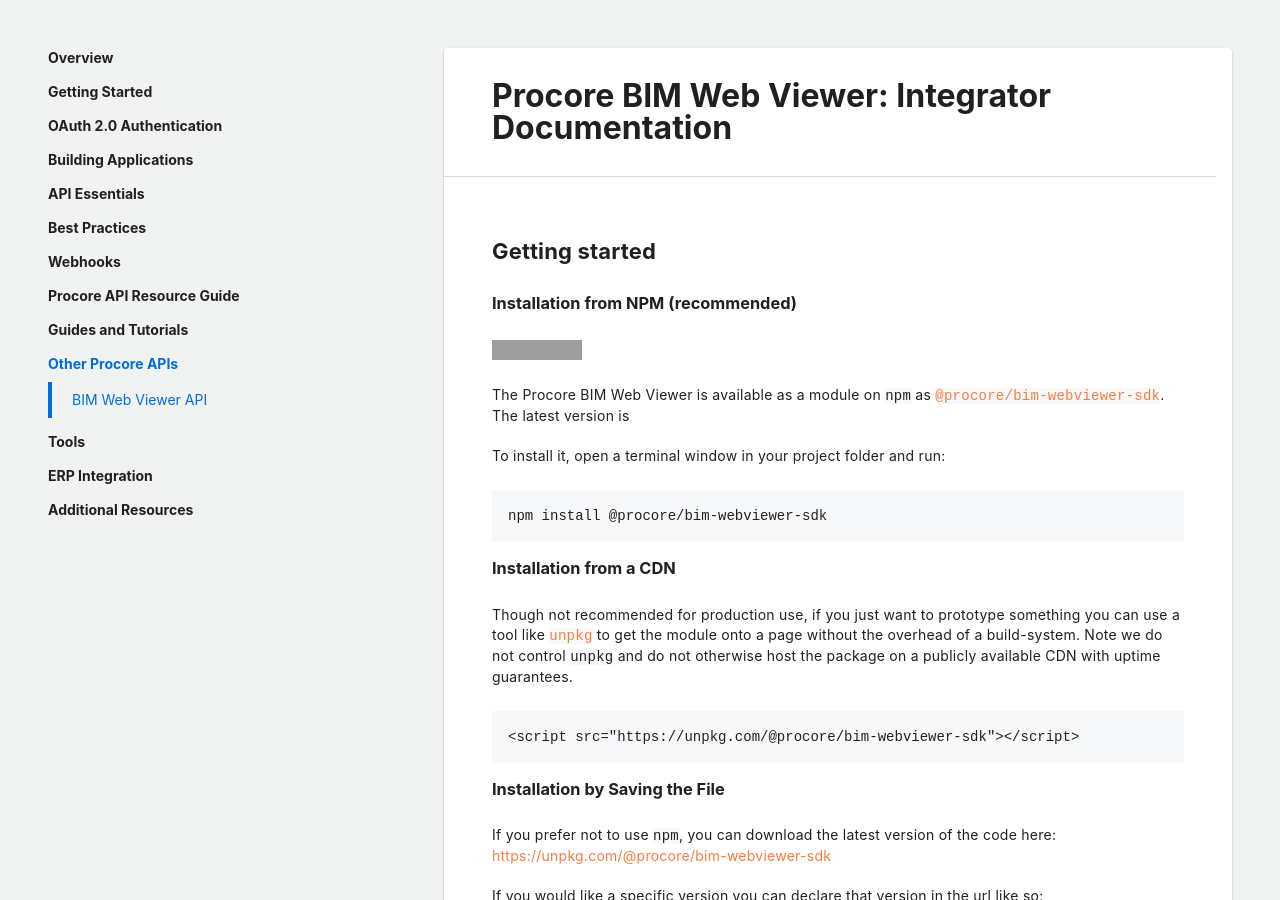
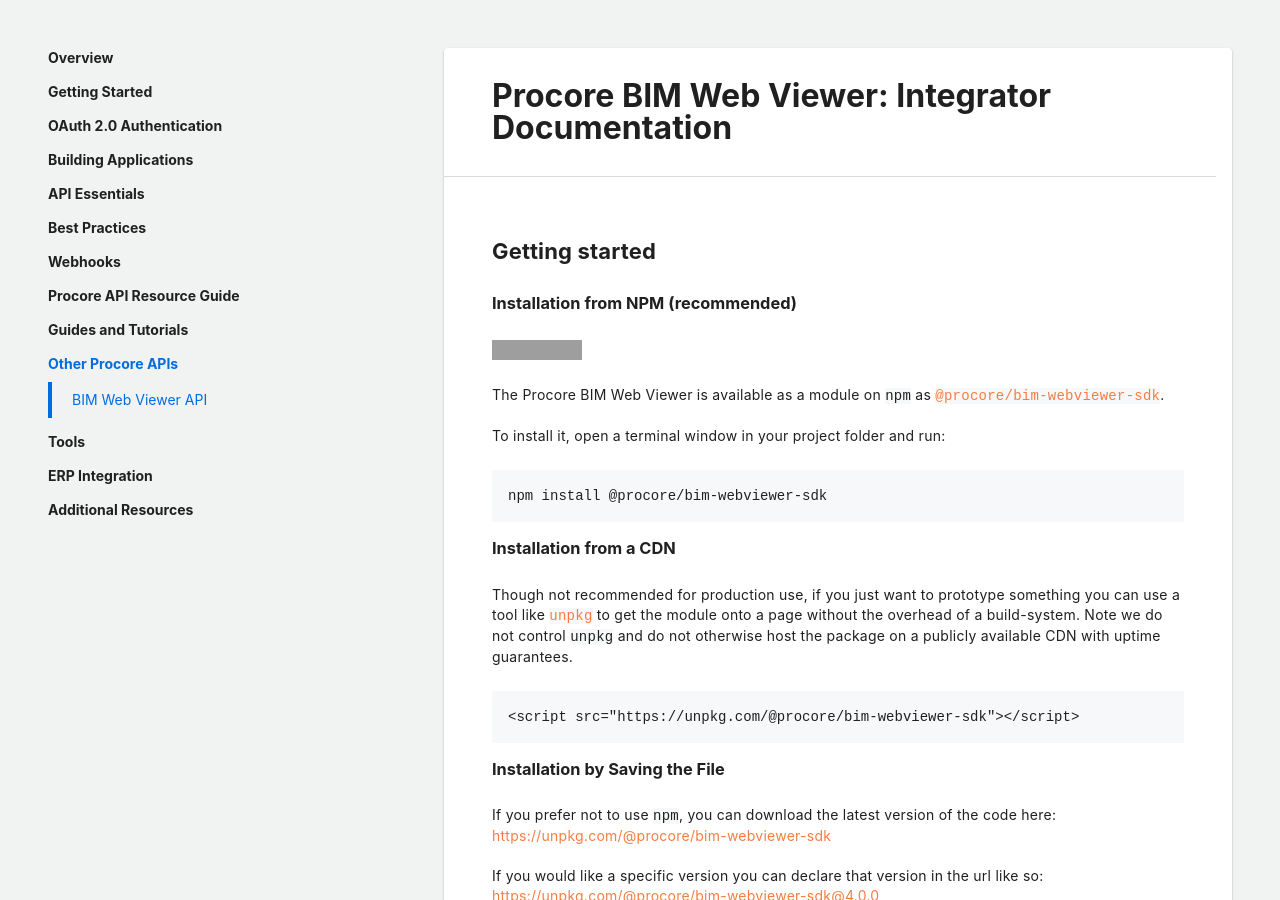
Before and after one commit to procore/documentation, a Jekyll site: the page built from other_procore_apis/bim_web_viewer.md, in a window 1280 px wide and 900 px high. Built offline with Jekyll 4.4.1, drawn with Linux system fonts in a browser that asks for light colours; grey boxes are pictures that could not be loaded.

Commit message:
Remove unintentional addition :)

```diff
--- a/other_procore_apis/bim_web_viewer.md
+++ b/other_procore_apis/bim_web_viewer.md
@@ -17,7 +17,7 @@ section_title: Other Procore APIs
 
 ![](https://img.shields.io/npm/v/@procore/bim-webviewer-sdk?color=%23f47e42)
 
-The Procore BIM Web Viewer is available as a module on `npm` as [`@procore/bim-webviewer-sdk`](https://www.npmjs.com/package/@procore/bim-webviewer-sdk). The latest version is
+The Procore BIM Web Viewer is available as a module on `npm` as [`@procore/bim-webviewer-sdk`](https://www.npmjs.com/package/@procore/bim-webviewer-sdk).
 
 To install it, open a terminal window in your project folder and run:
 
```
